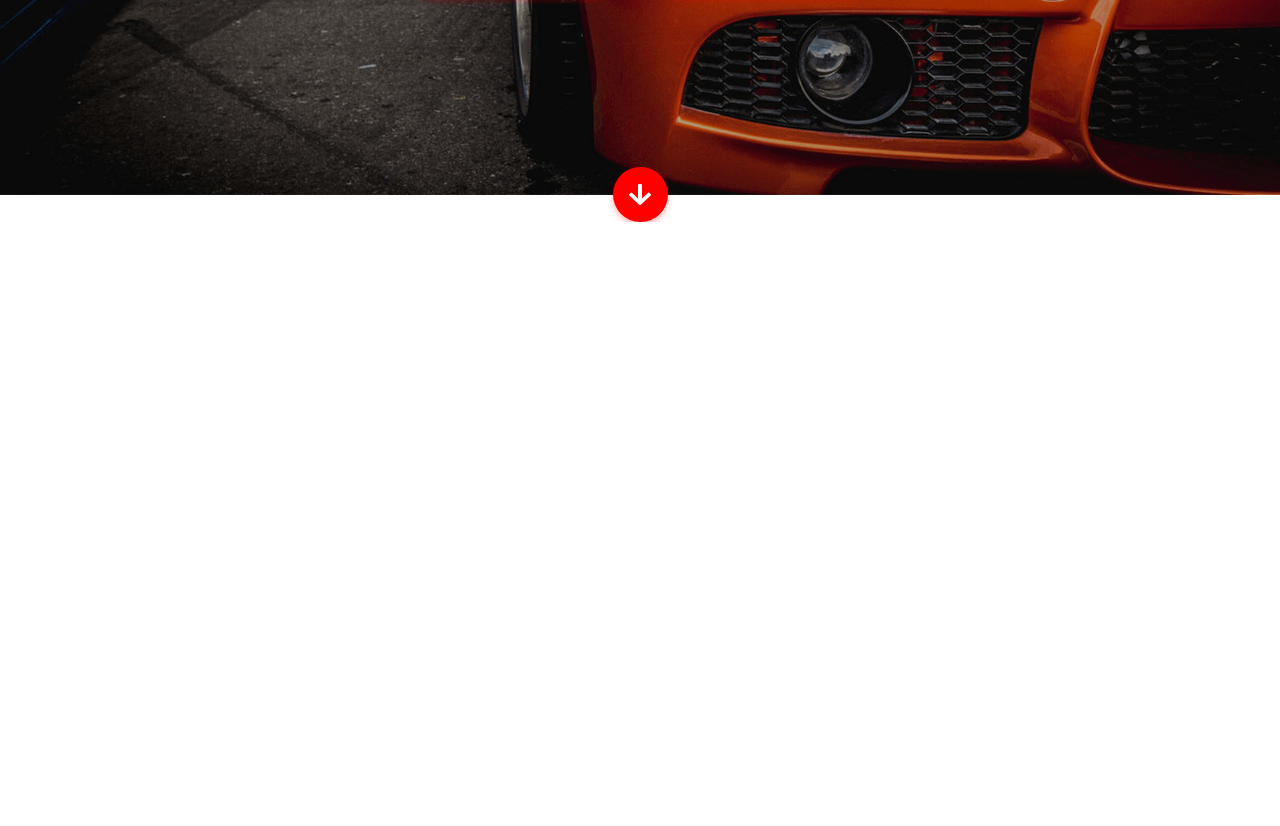
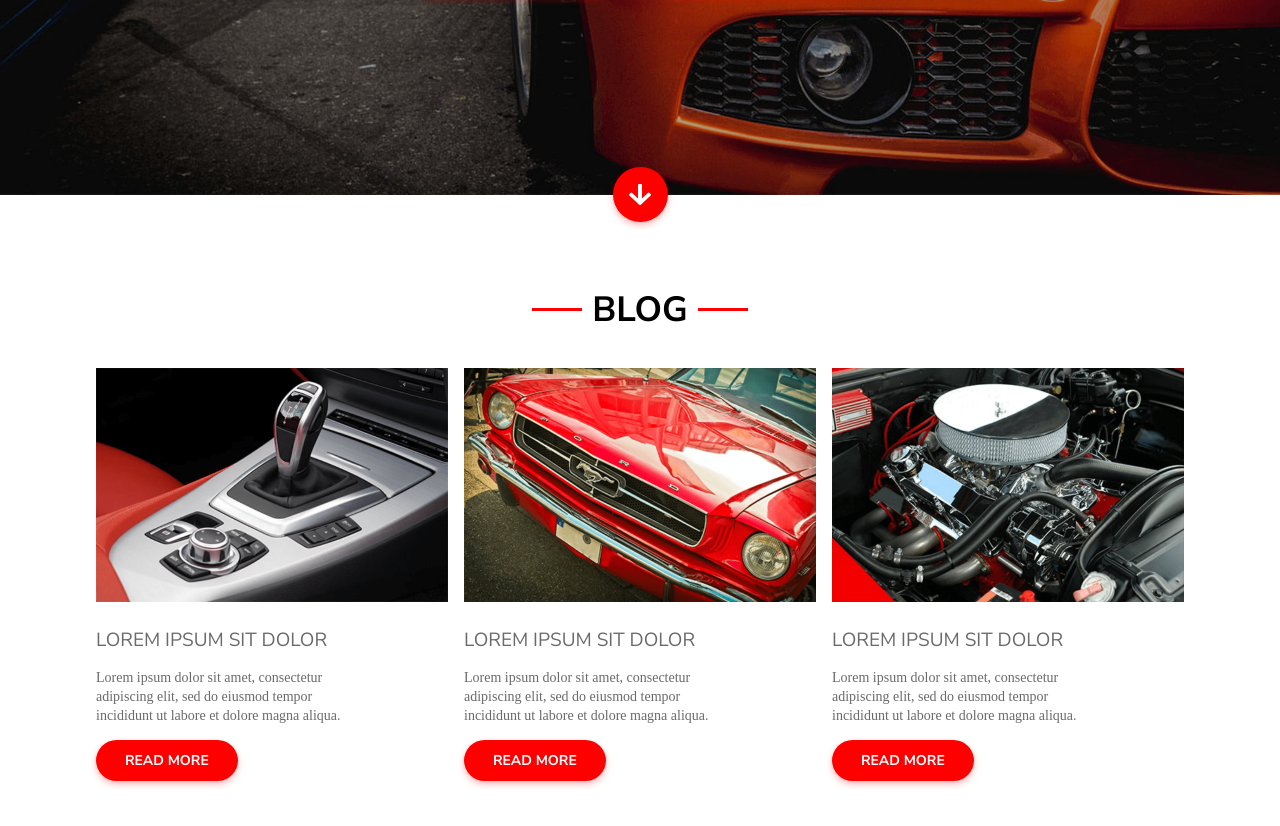
Before and after one commit to Widsky/CarSharing, a plain HTML site: page index.html in a window 1280 px wide. Shown: the part 578-1404 px from the top of the page. Before the commit the page ends 800 px from the top, so only its background shows below. Drawn offline with Linux system fonts and the light colour scheme.

Commit message:
Add BLOG section

```diff
--- a/css/style.css
+++ b/css/style.css
@@ -154,12 +154,22 @@
 .header-btn-1 {
     background-color: var(--color5);
     color: var(--color1);
-    margin-right: 25px;
+    margin-right: 12px;
 }
 
 .header-btn-2 {
     background-color: var(--color1);
     color: var(--color5);
+    margin-left: 12px;
+}
+
+/*.arrow-content {*/
+/*    align-self: center;*/
+/*}*/
+
+.arrow-container {
+    display: flex;
+    justify-content: center;
 }
 
 .arrow {
@@ -178,3 +188,94 @@
 }
 
 /***********************BLOG***********************/
+
+.main {
+    display: flex;
+    align-items: center;
+    flex-direction: column;
+    margin-bottom: 110px;
+}
+
+.blog-title {
+    margin-top: 91px;
+    margin-bottom: 35px;
+    display: flex;
+    align-items: center;
+}
+
+.blog-title::before {
+    content: "";
+    width: 50px;
+    height: 3px;
+    background-color: var(--color5);
+}
+
+.blog-title::after {
+    content: "";
+    width: 50px;
+    height: 3px;
+    background-color: var(--color5);
+}
+
+.blog-title1 {
+    color: var(--color2);
+    font-size: 35px;
+    line-height: 47px;
+    font-weight: bold;
+    font-family: var(--font1);
+    padding: 0 10px;
+}
+
+.main__container {
+    display: flex;
+    justify-content: space-between;
+}
+
+.main-article {
+    width: 352px;
+}
+
+.main-article-photo {
+    width: 100%;
+    margin-bottom: 25px;
+}
+
+.main-article-photo-img {
+    width: 100%;
+}
+
+.main-article-title {
+    font-size: 19px;
+    line-height: 26px;
+    color: var(--color9);
+    font-weight: normal;
+    font-family: var(--font1);
+    margin-bottom: 15px;
+}
+
+.main-article-text {
+    font-size: 14px;
+    line-height: 19px;
+    color: var(--color9);
+    font-weight: 300;
+    max-width: 260px;
+    margin-bottom: 26px;
+}
+
+.main-article-btn {
+    padding: 11px 29px;
+    color: var(--color1);
+    text-decoration: none;
+    text-transform: uppercase;
+    background-color: var(--color5);
+    font-size: 14px;
+    font-family: var(--font1);
+    line-height: 19px;
+    font-weight: bold;
+    box-shadow: 0px 3px 6px #FF00004D;
+    border-radius: 40px;
+
+}
+
+
+/***********************SERVICE***********************/
--- a/index.html
+++ b/index.html
@@ -48,15 +48,68 @@
             </div>
         </article>
 
-        <div class="header-help"></div>
+        <div class="arrow-content">
+            <div class="container arrow-container">
+                <div class="arrow">
+                    <img src="images/Icon%20Arrow%20Down.svg">
+                </div>
+            </div>
+        </div>
 
-        <div class="arrow">
-            <img src="images/Icon%20Arrow%20Down.svg">
-        </div>
     </header>
 
     <main class="main">
-        <div class="container main__container"></div>
+        <div class="blog-title">
+            <span class="blog-title1">BLOG</span>
+        </div>
+
+        <div class="container main__container">
+            <article class="main-article">
+                <div class="main-article-photo">
+                    <img src="images/photo1.png" class="main-article-photo-img">
+                </div>
+
+                <p class="main-article-title">LOREM IPSUM SIT DOLOR</p>
+
+                <p class="main-article-text">
+                    Lorem ipsum dolor sit amet, consectetur adipiscing elit,
+                    sed do eiusmod tempor incididunt ut labore et dolore magna aliqua.
+                </p>
+
+                <a href="#" class="main-article-btn">Read more</a>
+            </article>
+
+            <article class="main-article">
+                <div class="main-article-photo">
+                    <img src="images/photo2.png" class="main-article-photo-img">
+                </div>
+
+                <p class="main-article-title">LOREM IPSUM SIT DOLOR</p>
+
+                <p class="main-article-text">
+                    Lorem ipsum dolor sit amet, consectetur adipiscing elit,
+                    sed do eiusmod tempor incididunt ut labore et dolore magna aliqua.
+                </p>
+
+                <a href="#" class="main-article-btn">Read more</a>
+            </article>
+
+            <article class="main-article">
+                <div class="main-article-photo">
+                    <img src="images/photo3.png" class="main-article-photo-img">
+                </div>
+
+                <p class="main-article-title">LOREM IPSUM SIT DOLOR</p>
+
+                <p class="main-article-text">
+                    Lorem ipsum dolor sit amet, consectetur adipiscing elit,
+                    sed do eiusmod tempor incididunt ut labore et dolore magna aliqua.
+                </p>
+
+                <a href="#" class="main-article-btn">Read more</a>
+            </article>
+
+        </div>
     </main>
 </body>
 </html>
```
